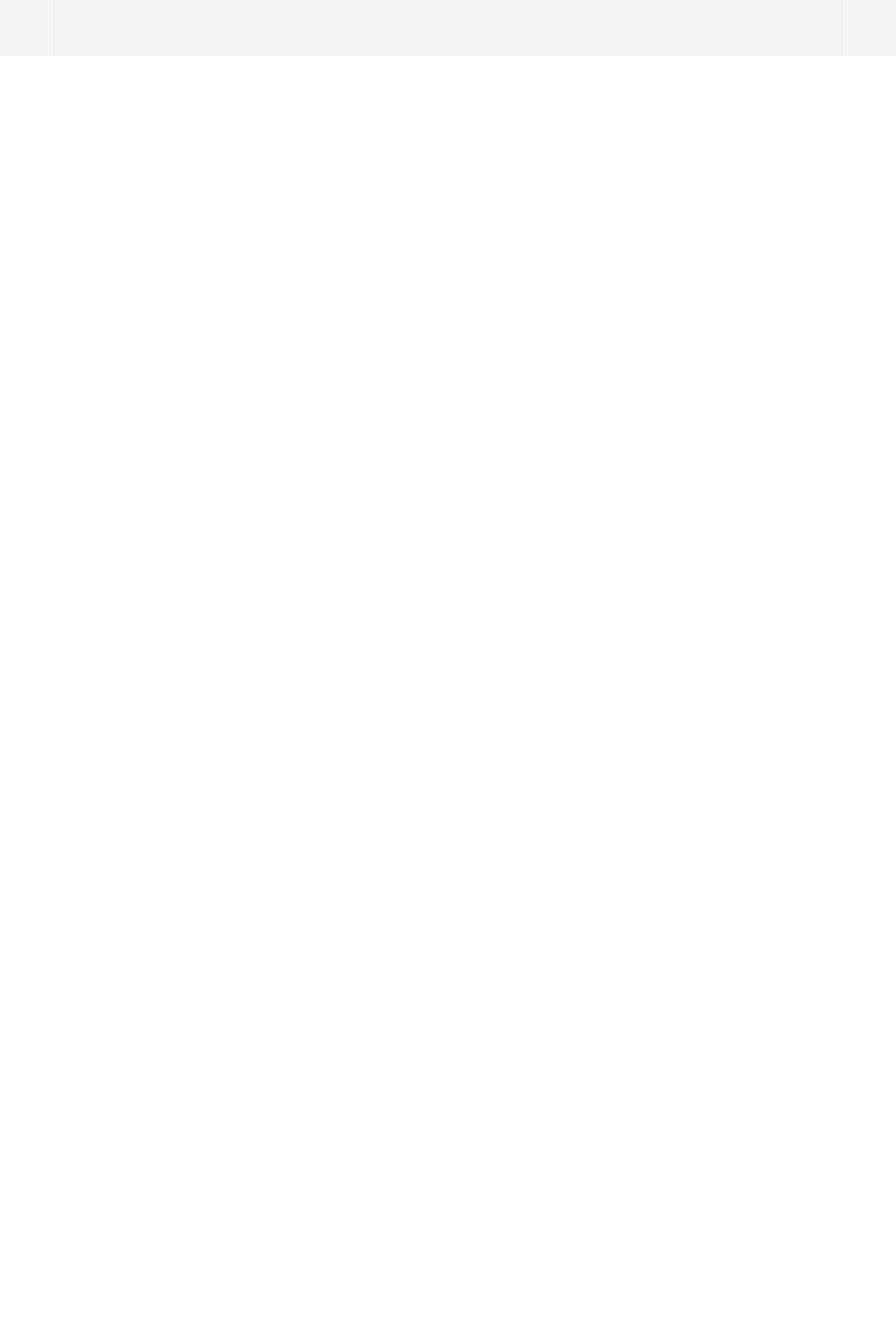
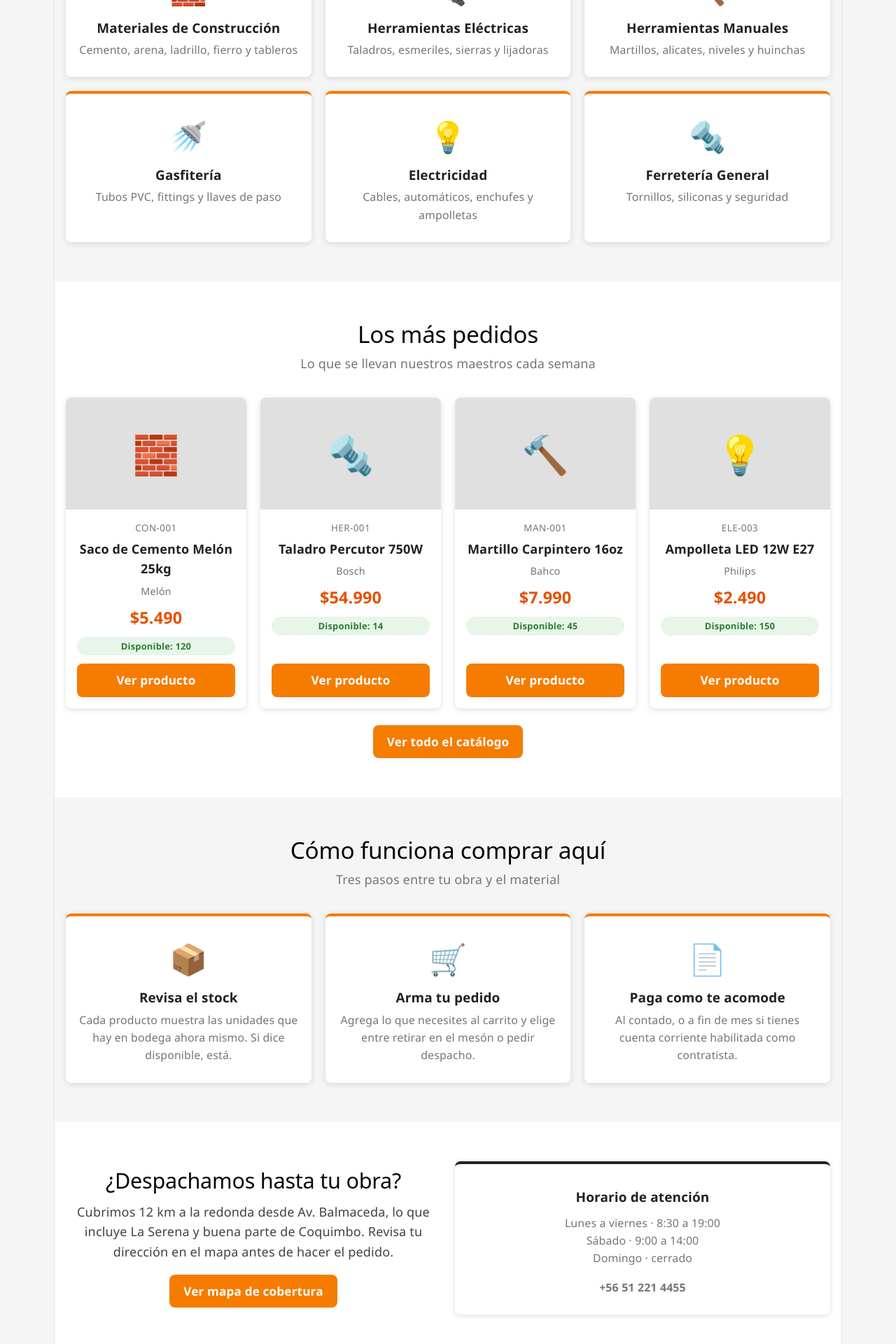
Before and after one commit to tomihm/Ferreteria.git.io, a React (Vite) app: page / in a window 1280 px wide. Shown: the part 720-2640 px from the top of the page at 70% size. Before the commit the page ends 800 px from the top, so only its background shows below. Built offline with nearby package versions, Linux system fonts and the light colour scheme.

Commit message:
Agregado el Inicio (inicial, falta hacer modificaciones).

```diff
--- a/src/App.jsx
+++ b/src/App.jsx
@@ -1,7 +1,5 @@
 import { useState } from 'react'
-import heroImg from './assets/hero.png'
-import reactLogo from './assets/react.svg'
-import viteLogo from './assets/vite.svg'
+import { Link } from 'react-router-dom'
 import './App.css'
 
 function App() {
@@ -9,7 +7,214 @@ function App() {
 
   return (
     <>
+      <main>
+      <section className="hero">
+        <div className="contenedor">
+          <h1>Todo para tu obra, en un solo lugar</h1>
+          <p>
+            22 años en La Serena abasteciendo a contratistas y hogares. Mira el
+            stock disponible y arma tu pedido sin tener que llamar por teléfono.
+          </p>
+          <div className="hero__botones">
+            <Link to="/catalogo" className="btn btn--primario">
+              Ver catálogo
+            </Link>
+            <Link to="/login" className="btn btn--borde">
+              Entrar a mi cuenta
+            </Link>
+          </div>
+        </div>
+      </section>
 
+      <section className="seccion">
+        <div className="contenedor">
+          <h2 className="seccion__titulo">Qué vendemos</h2>
+          <p className="seccion__subtitulo">Más de 800 referencias en bodega</p>
+          <div className="grid grid--3">
+            <Link to="/catalogo#construccion" className="categoria-card">
+              <div className="icono">🧱</div>
+              <h3>Materiales de Construcción</h3>
+              <p>Cemento, arena, ladrillo, fierro y tableros</p>
+            </Link>
+            <Link to="/catalogo#herramientas" className="categoria-card">
+              <div className="icono">🔌</div>
+              <h3>Herramientas Eléctricas</h3>
+              <p>Taladros, esmeriles, sierras y lijadoras</p>
+            </Link>
+            <Link to="/catalogo#manuales" className="categoria-card">
+              <div className="icono">🔨</div>
+              <h3>Herramientas Manuales</h3>
+              <p>Martillos, alicates, niveles y huinchas</p>
+            </Link>
+            <Link to="/catalogo#gasfiteria" className="categoria-card">
+              <div className="icono">🚿</div>
+              <h3>Gasfitería</h3>
+              <p>Tubos PVC, fittings y llaves de paso</p>
+            </Link>
+            <Link to="/catalogo#electricidad" className="categoria-card">
+              <div className="icono">💡</div>
+              <h3>Electricidad</h3>
+              <p>Cables, automáticos, enchufes y ampolletas</p>
+            </Link>
+            <Link to="/catalogo#general" className="categoria-card">
+              <div className="icono">🔩</div>
+              <h3>Ferretería General</h3>
+              <p>Tornillos, siliconas y seguridad</p>
+            </Link>
+          </div>
+        </div>
+      </section>
+
+      <section className="seccion seccion--blanca">
+        <div className="contenedor">
+          <h2 className="seccion__titulo">Los más pedidos</h2>
+          <p className="seccion__subtitulo">
+            Lo que se llevan nuestros maestros cada semana
+          </p>
+
+          <div className="grid grid--4">
+            <article className="tarjeta">
+              <div className="producto__img">🧱</div>
+              <div className="tarjeta__cuerpo">
+                <p className="producto__codigo">CON-001</p>
+                <h3 className="producto__nombre">Saco de Cemento Melón 25kg</h3>
+                <p className="producto__marca">Melón</p>
+                <p className="producto__precio">$5.490</p>
+                <span className="badge badge--stock">Disponible: 120</span>
+                <div className="producto__acciones">
+                  <Link to="/producto" className="btn btn--primario btn--bloque">
+                    Ver producto
+                  </Link>
+                </div>
+              </div>
+            </article>
+
+            <article className="tarjeta">
+              <div className="producto__img">🔩</div>
+              <div className="tarjeta__cuerpo">
+                <p className="producto__codigo">HER-001</p>
+                <h3 className="producto__nombre">Taladro Percutor 750W</h3>
+                <p className="producto__marca">Bosch</p>
+                <p className="producto__precio">$54.990</p>
+                <span className="badge badge--stock">Disponible: 14</span>
+                <div className="producto__acciones">
+                  <Link to="/producto" className="btn btn--primario btn--bloque">
+                    Ver producto
+                  </Link>
+                </div>
+              </div>
+            </article>
+
+            <article className="tarjeta">
+              <div className="producto__img">🔨</div>
+              <div className="tarjeta__cuerpo">
+                <p className="producto__codigo">MAN-001</p>
+                <h3 className="producto__nombre">Martillo Carpintero 16oz</h3>
+                <p className="producto__marca">Bahco</p>
+                <p className="producto__precio">$7.990</p>
+                <span className="badge badge--stock">Disponible: 45</span>
+                <div className="producto__acciones">
+                  <Link to="/producto" className="btn btn--primario btn--bloque">
+                    Ver producto
+                  </Link>
+                </div>
+              </div>
+            </article>
+
+            <article className="tarjeta">
+              <div className="producto__img">💡</div>
+              <div className="tarjeta__cuerpo">
+                <p className="producto__codigo">ELE-003</p>
+                <h3 className="producto__nombre">Ampolleta LED 12W E27</h3>
+                <p className="producto__marca">Philips</p>
+                <p className="producto__precio">$2.490</p>
+                <span className="badge badge--stock">Disponible: 150</span>
+                <div className="producto__acciones">
+                  <Link to="/producto" className="btn btn--primario btn--bloque">
+                    Ver producto
+                  </Link>
+                </div>
+              </div>
+            </article>
+          </div>
+
+          <div className="texto-centro mt-3">
+            <Link to="/catalogo" className="btn btn--primario">
+              Ver todo el catálogo
+            </Link>
+          </div>
+        </div>
+      </section>
+
+      <section className="seccion">
+        <div className="contenedor">
+          <h2 className="seccion__titulo">Cómo funciona comprar aquí</h2>
+          <p className="seccion__subtitulo">Tres pasos entre tu obra y el material</p>
+          <div className="grid grid--3 mt-3">
+            <article className="categoria-card">
+              <div className="icono">📦</div>
+              <h3>Revisa el stock</h3>
+              <p>
+                Cada producto muestra las unidades que hay en bodega ahora
+                mismo. Si dice disponible, está.
+              </p>
+            </article>
+            <article className="categoria-card">
+              <div className="icono">🛒</div>
+              <h3>Arma tu pedido</h3>
+              <p>
+                Agrega lo que necesites al carrito y elige entre retirar en el
+                mesón o pedir despacho.
+              </p>
+            </article>
+            <article className="categoria-card">
+              <div className="icono">📄</div>
+              <h3>Paga como te acomode</h3>
+              <p>
+                Al contado, o a fin de mes si tienes cuenta corriente
+                habilitada como contratista.
+              </p>
+            </article>
+          </div>
+        </div>
+      </section>
+
+      <section className="seccion seccion--blanca">
+        <div className="contenedor">
+          <div className="grid grid--2" style={{ alignItems: 'center' }}>
+            <div>
+              <h2 style={{ fontSize: '1.7rem', marginBottom: '12px' }}>
+                ¿Despachamos hasta tu obra?
+              </h2>
+              <p style={{ color: 'var(--gris-700)', marginBottom: '18px' }}>
+                Cubrimos 12 km a la redonda desde Av. Balmaceda, lo que incluye La
+                Serena y buena parte de Coquimbo. Revisa tu dirección en el
+                mapa antes de hacer el pedido.
+              </p>
+              <Link to="/contacto" className="btn btn--primario">
+                Ver mapa de cobertura
+              </Link>
+            </div>
+            <div
+              className="categoria-card"
+              style={{ borderTopColor: 'var(--gris-900)' }}
+            >
+              <h3>Horario de atención</h3>
+              <p style={{ marginTop: '10px' }}>
+                Lunes a viernes · 8:30 a 19:00
+                <br />
+                Sábado · 9:00 a 14:00
+                <br />
+                Domingo · cerrado
+              </p>
+              <p className="mt-2">
+                <strong>+56 51 221 4455</strong>
+              </p>
+            </div>
+          </div>
+        </div>
+      </section>
+    </main>
     </>
   )
 }
```
